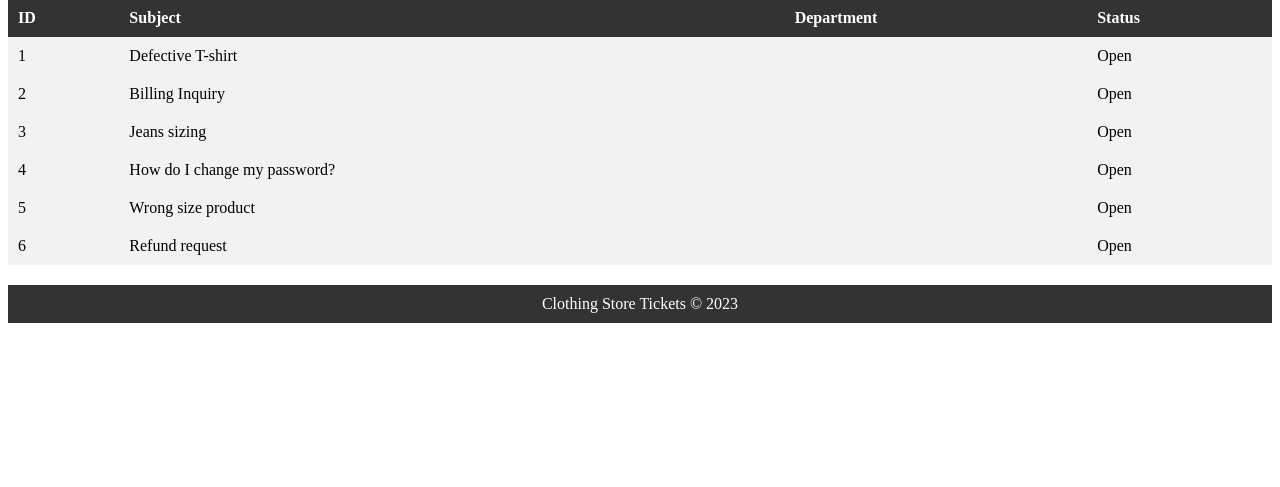
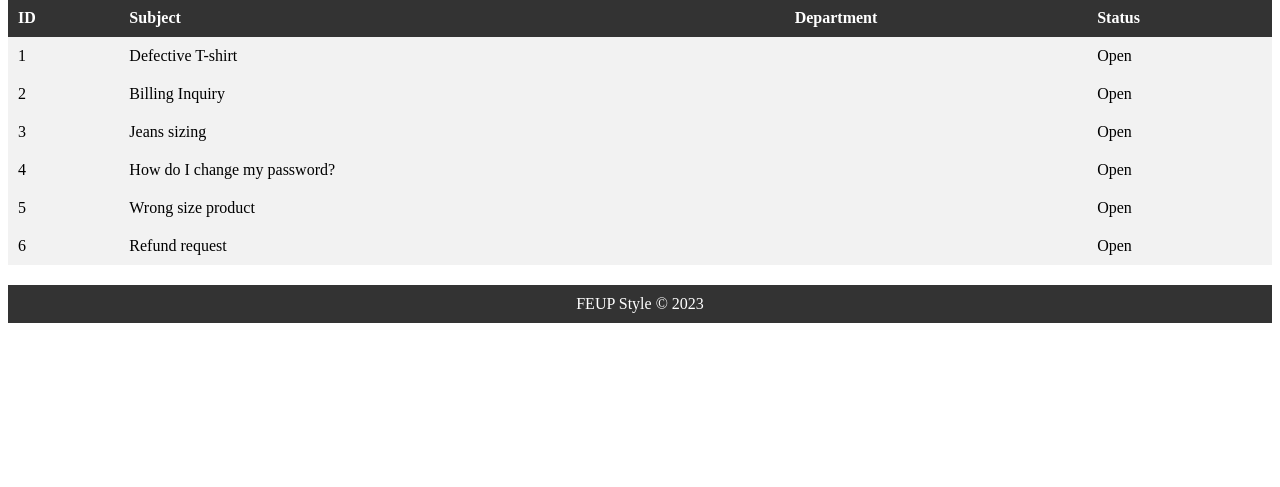
Before and after one commit to FEUP-LTW-2023/project-ltw10g02, a PHP site: page /pages/index.php in a window 1280 px wide. Shown: the part 104-591 px from the top of the page. Run offline with PHP 8.4, Linux system fonts and the light colour scheme; data comes from the database, SQL or seed files in the repository; data that the repository does not hold is empty.

Commit message:
FEUP Style footer

```diff
--- a/templates/common.tpl.php
+++ b/templates/common.tpl.php
@@ -44,7 +44,7 @@
     </main>
 
     <footer>
-      Clothing Store Tickets &copy; 2023
+      FEUP Style &copy; 2023
     </footer>
   </body>
 </html>
```
